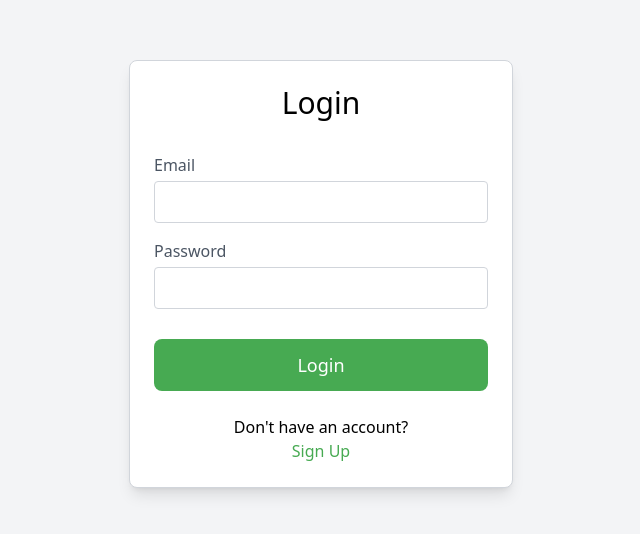
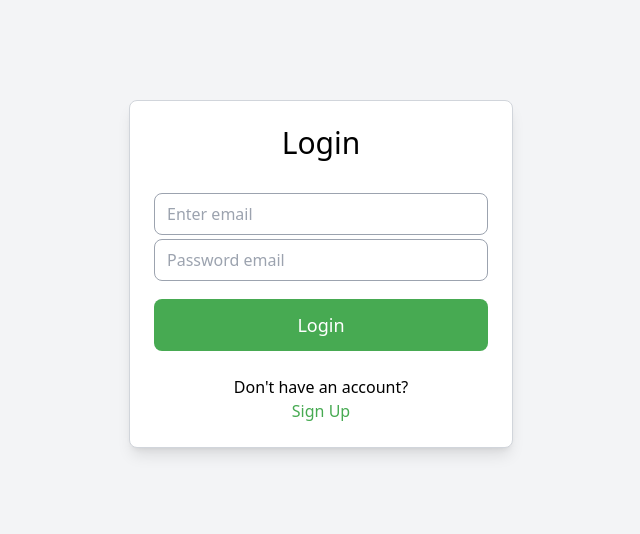
Before and after one commit to valikbrrr/shop-react-client, a React (Vite) app: page /auth in a window 1280 px wide. Shown: the part 126-660 px from the top of the page, without its empty margins (319-959 px from the left). Built offline with nearby package versions, Linux system fonts and the light colour scheme.

Commit message:
added fields with validation to auth

```diff
--- a/src/components/screens/auth/Auth.tsx
+++ b/src/components/screens/auth/Auth.tsx
@@ -3,6 +3,7 @@ import Loader from "@/components/ui/Loader";
 import type { IAuthFormData } from "@/types/auth.interface";
 import { useState } from "react";
 import { useForm, type SubmitHandler } from "react-hook-form";
+import AuthFields from "./AuthFields";
 
 const Auth = () => {
   const [isReg, setIsReg] = useState(false);
@@ -28,7 +29,8 @@ const Auth = () => {
         ) : (
           <form onSubmit={handleSubmit(onSubmit)}>
             {/* Поля формы */}
-            <div className="mb-4">
+            <AuthFields control={control}/>
+            {/* <div className="mb-4">
               <label className="block mb-1 text-gray-600">Email</label>
               <input
                 type="email"
@@ -45,7 +47,7 @@ const Auth = () => {
                 className="border border-gray-300 p-2 w-full rounded"
                 required
               />
-            </div>
+            </div> */}
             <Button type="submit" className="w-full">
               {isReg ? "Sign Up" : "Login"}
             </Button>
--- /dev/null
+++ b/src/components/screens/auth/AuthFields.tsx
@@ -0,0 +1,42 @@
+import Field from "@/components/ui/field/Field";
+import type { IAuthFormData } from "@/types/auth.interface";
+import type { FC } from "react";
+import type { Control } from "react-hook-form";
+import { validEmail } from "./email.regex";
+
+interface IAuthFields {
+  control: Control<IAuthFormData>;
+}
+
+const AuthFields: FC<IAuthFields> = ({ control }) => {
+  return (
+    <>
+      <Field<IAuthFormData>
+        placeholder="Enter email"
+        control={control}
+        name="email"
+        rules={{
+          required: "Email is required",
+          pattern: {
+            value: validEmail,
+            message: "Please enter a valid email address",
+          },
+        }}
+      />
+      <Field<IAuthFormData>
+        placeholder="Password email"
+        control={control}
+        name="password"
+        rules={{
+          required: "Password is required",
+          minLength: {
+            value: 6,
+            message: "Password should be minimum 6 characters long",
+          },
+        }}
+      />
+    </>
+  );
+};
+
+export default AuthFields;
--- /dev/null
+++ b/src/components/screens/auth/email.regex.ts
@@ -0,0 +1,12 @@
+export const validEmail =
+  /^[a-zA-Z0-9.!#$%&'*+/=?^_`{|}~-]+@[a-zA-Z0-9](?:[a-zA-Z0-9-]{0,61}[a-zA-Z0-9])?(?:\.[a-zA-Z0-9](?:[a-zA-Z0-9-]{0,61}[a-zA-Z0-9])?)*$/;
+
+{
+  /* /^
+  [a-zA-Z0-9.!#$%&'*+/=?^_`{|}~-]+              # локальная часть
+  @                                             # символ @
+  [a-zA-Z0-9]                                   # первый символ домена (буква или цифра)
+  (?:[a-zA-Z0-9-]{0,61}[a-zA-Z0-9])?           # остальная часть домена (0-61 символов)
+  (?:\.[a-zA-Z0-9](?:[a-zA-Z0-9-]{0,61}[a-zA-Z0-9])?)*  # поддомены (если есть)
+$/; */
+}
--- /dev/null
+++ b/src/components/ui/field/Field.tsx
@@ -0,0 +1,51 @@
+/* eslint-disable @typescript-eslint/no-explicit-any */
+import type { JSX } from "react";
+import type { IField } from "./field.interface";
+import { Controller } from "react-hook-form";
+import cn from "clsx";
+
+const Field = <T extends Record<string, any>>({
+  control,
+  rules,
+  name,
+  className,
+  ...rest
+}: IField<T>): JSX.Element => {
+  return (
+    <Controller
+      control={control}
+      name={name}
+      rules={rules}
+      render={({
+        field: { value, onChange, onBlur },
+        fieldState: { error },
+      }) => (
+        <>
+          <div
+            className={cn(
+              "bg-white w-full border rounded-lg py-2 px-3 my-1 outline-none",
+              error ? "border-red-500" : "border-gray-400"
+            )}
+          >
+            <input
+              type="text"
+              autoCapitalize="none"
+              onChange={onChange}
+              onBlur={onBlur}
+              value={(value || "").toString()}
+              className="text-black text-base"
+              style={{
+                color: "#6A6A6A",
+                outline: "none",
+              }}
+              {...rest}
+            />
+          </div>
+          {error && <p className="text-red-500">{error.message}</p>}
+        </>
+      )}
+    />
+  );
+};
+
+export default Field;
--- /dev/null
+++ b/src/components/ui/field/field.interface.ts
@@ -0,0 +1,17 @@
+import type {
+  Control,
+  FieldPath,
+  FieldValues,
+  RegisterOptions
+} from 'react-hook-form';
+import type { InputHTMLAttributes } from 'react';
+
+export interface IField<T extends FieldValues>
+    extends Omit<InputHTMLAttributes<HTMLInputElement>, 'onChange' | 'value'> {
+    control: Control<T>;
+    name: FieldPath<T>;
+    rules?: Omit<
+        RegisterOptions<T, FieldPath<T>>,
+        'valueAsNumber' | 'valueAsDate' | 'setValueAs' | 'disabled'
+    >;
+}
```
